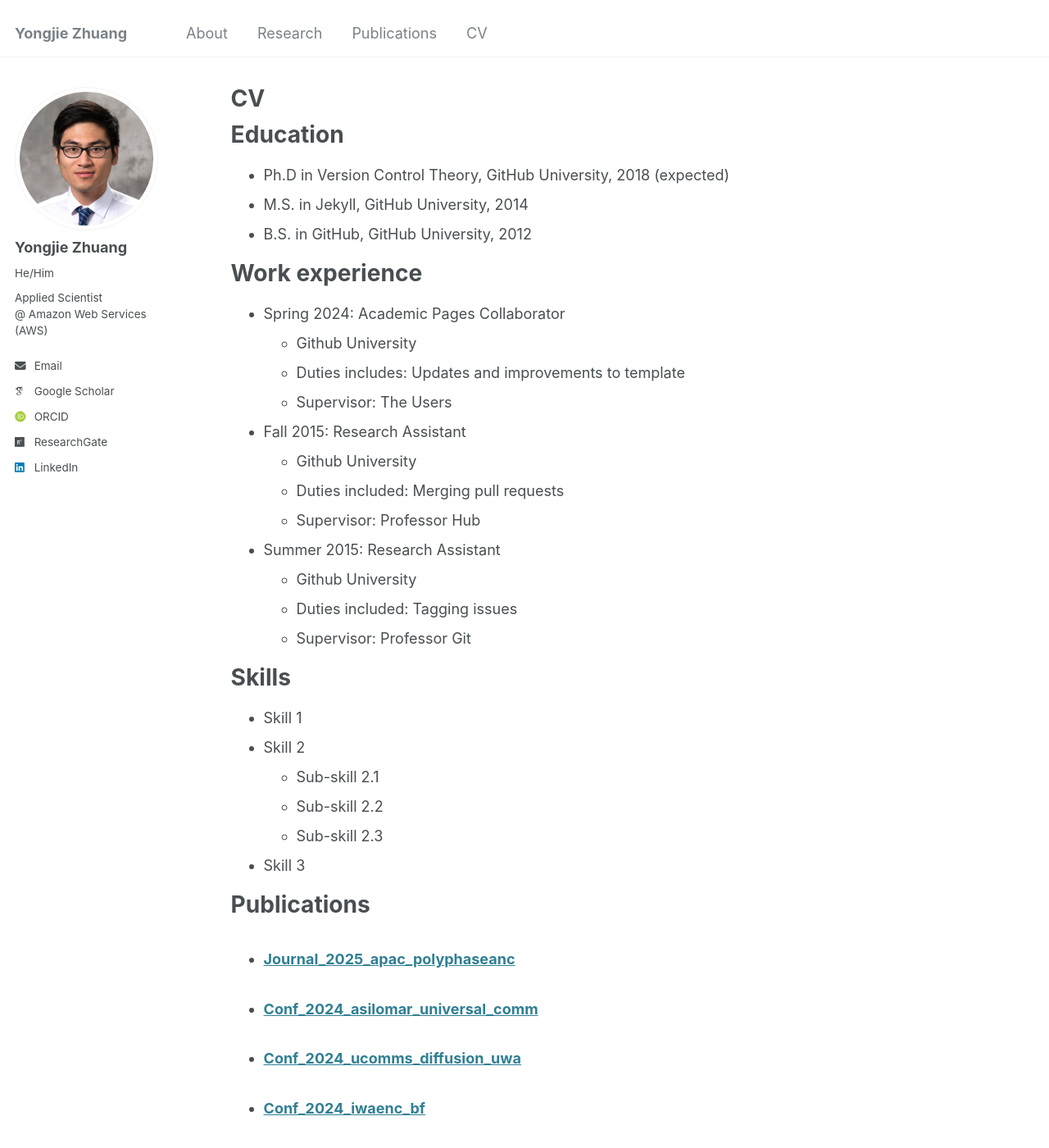
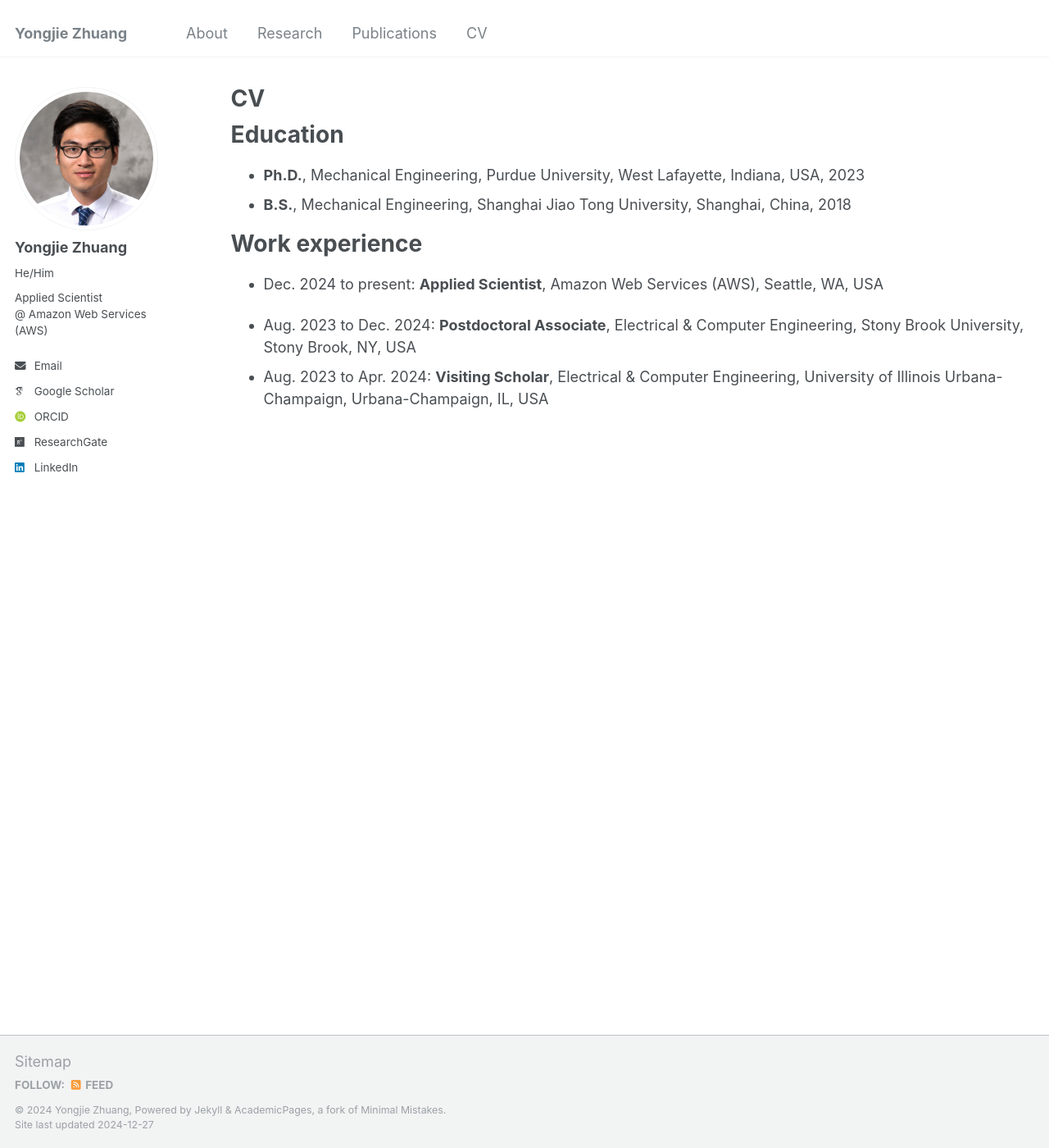
Before and after one commit to Yongjie-Zhuang/Yongjie-Zhuang.github.io, a Jekyll site: the page built from _pages/cv.md, in a window 1280 px wide and 1400 px high. Shown: the whole window at 82% size. Built offline with Jekyll 4.4.1, drawn with Linux system fonts in a browser that asks for light colours; some web fonts are replaced; some of the changed text lies outside the part shown.

Commit message:
Update CV

```diff
--- a/_pages/cv.md
+++ b/_pages/cv.md
@@ -11,26 +11,22 @@ redirect_from:
 
 Education
 ======
-* Ph.D in Version Control Theory, GitHub University, 2018 (expected)
-* M.S. in Jekyll, GitHub University, 2014
-* B.S. in GitHub, GitHub University, 2012
+* <strong>Ph.D.</strong>, Mechanical Engineering, Purdue University, West Lafayette, Indiana, USA, 2023
+* <strong>B.S.</strong>, Mechanical Engineering, Shanghai Jiao Tong University, Shanghai, China, 2018
 
 Work experience
 ======
-* Spring 2024: Academic Pages Collaborator
+* Dec. 2024 to present: <strong>Applied Scientist</strong>, Amazon Web Services (AWS), Seattle, WA, USA
+
+* Aug. 2023 to Dec. 2024: <strong>Postdoctoral Associate</strong>, Electrical & Computer Engineering, Stony Brook University, Stony Brook, NY, USA
+* Aug. 2023 to Apr. 2024: <strong>Visiting Scholar</strong>, Electrical & Computer Engineering, University of Illinois Urbana-Champaign, Urbana-Champaign, IL, USA
+
+<!--
+
+* Dec. 2024 to present: Applied Scientist, Amazon Web Services (AWS), Seattle, WA, USA
   * Github University
   * Duties includes: Updates and improvements to template
   * Supervisor: The Users
-
-* Fall 2015: Research Assistant
-  * Github University
-  * Duties included: Merging pull requests
-  * Supervisor: Professor Hub
-
-* Summer 2015: Research Assistant
-  * Github University
-  * Duties included: Tagging issues
-  * Supervisor: Professor Git
 
 Skills
 ======
@@ -62,3 +58,5 @@ Teaching
 Service and leadership
 ======
 * Currently signed in to 43 different slack teams
+
+-->
```
